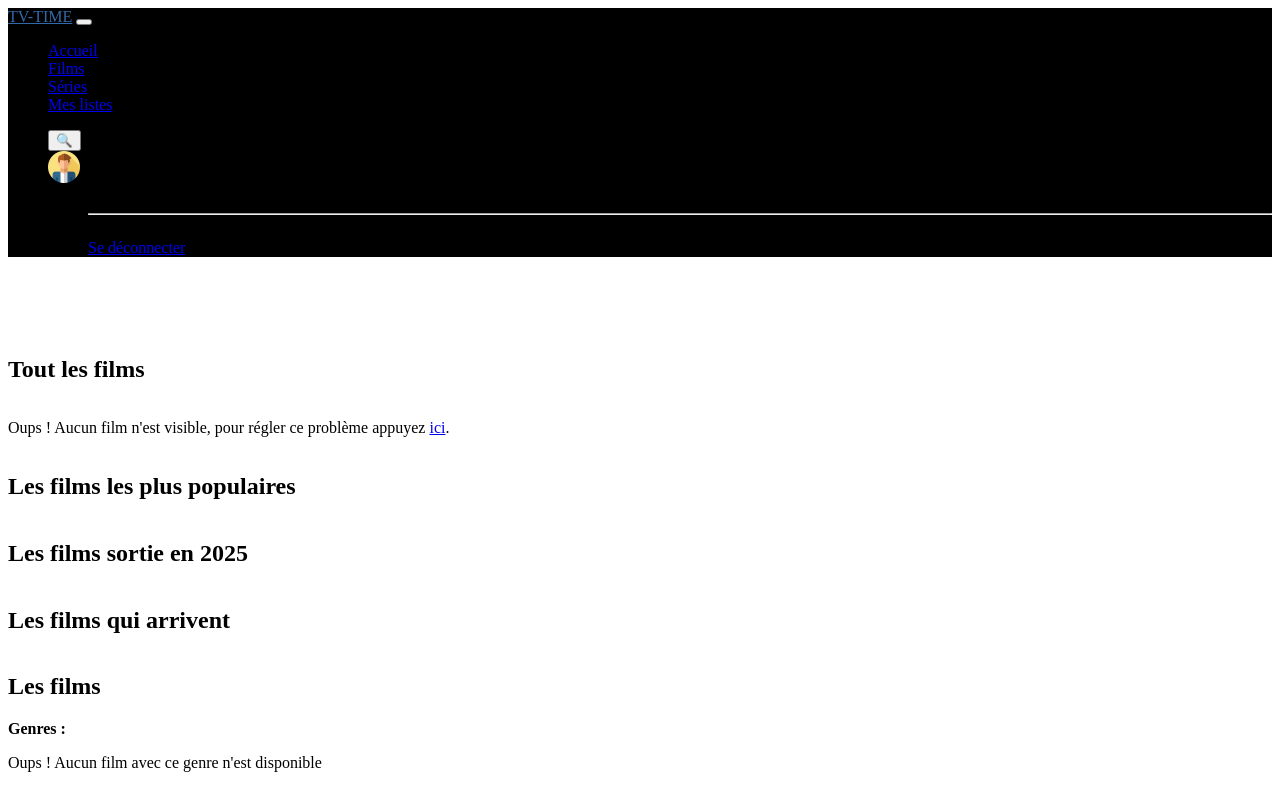
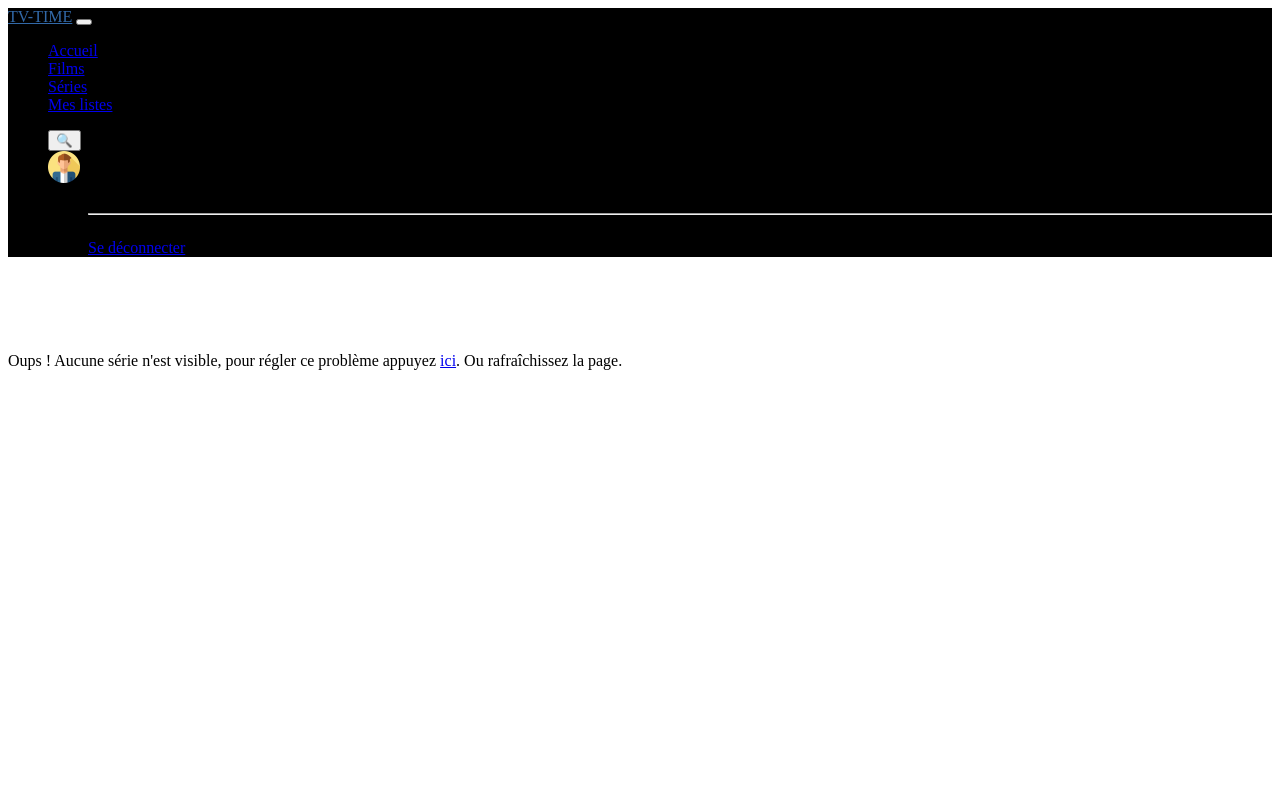
Before and after one commit to lea905/tvTime, a Symfony app: template templates/movie/index.html.twig in a window 1280 px wide. Run offline with Twig, Linux system fonts and the light colour scheme; the template is opened without the code that fills it, so the values that code supplies are empty; some libraries are stand-ins or nearby versions.

Commit message:
[Movies] front catégories et menage fichiers inutiles

```diff
--- a/templates/movie/index.html.twig
+++ b/templates/movie/index.html.twig
@@ -2,6 +2,12 @@
 
 {% block body %}
     <div style="padding-top: 5%;">
+        {% if series is empty %}
+            <p>Oups ! Aucune série n'est visible, pour régler ce problème appuyez
+                <a href="{{ path('app_series_synchronisation_api') }}">
+                    ici</a>. Ou rafraîchissez la page.</p>
+        {% else %}
+
             <section class="mb-5">
                 <div class="d-flex justify-content-between align-items-center mb-2">
                     <h2 class="h4 m-0">Tout les films</h2>
@@ -32,17 +38,14 @@
                                 </a>
                             </div>
                         </article>
-                {% else %}
-                    <p>Oups ! Aucun film n'est visible, pour régler ce problème appuyez
-                        <a href="{{ path('app_movies_synchronisation_api') }}">
-                            ici</a>.</p>
                     {% endfor %}
                 </div>
             </section>
+
+            {% if popular is not empty %}
                 <section class="mb-5">
-
                     <div class="d-flex justify-content-between align-items-center mb-2">
-                <h2 class="h4 m-0">Les films les plus populaires</h2>
+                        <h2 class="h4 m-0">Le public a aimé</h2>
                     </div>
 
                     <div class="movies-row d-flex flex-row flex-nowrap gap-3 pb-2" style="overflow-x:auto;">
@@ -73,10 +76,12 @@
                         {% endfor %}
                     </div>
                 </section>
+            {% endif %}
+
+            {% if year2025 is not empty %}
                 <section class="mb-5">
-
                     <div class="d-flex justify-content-between align-items-center mb-2">
-                <h2 class="h4 m-0">Les films sortie en 2025</h2>
+                        <h2 class="h4 m-0">Sorties cette année</h2>
                     </div>
 
                     <div class="movies-row d-flex flex-row flex-nowrap gap-3 pb-2" style="overflow-x:auto;">
@@ -107,10 +112,12 @@
                         {% endfor %}
                     </div>
                 </section>
+            {% endif %}
+
+            {% if upcoming is not empty %}
                 <section class="mb-5">
-
                     <div class="d-flex justify-content-between align-items-center mb-2">
-                <h2 class="h4 m-0">Les films qui arrivent</h2>
+                        <h2 class="h4 m-0">Bientot disponible</h2>
                     </div>
 
                     <div class="movies-row d-flex flex-row flex-nowrap gap-3 pb-2" style="overflow-x:auto;">
@@ -141,13 +148,12 @@
                         {% endfor %}
                     </div>
                 </section>
+            {% endif %}
+
             <section class="mb-5">
-
                 <div class="d-flex justify-content-between align-items-center mb-2">
-                <h2 class="h4 m-0">Les films</h2>
+                    <h2 class="h4 m-0">Les films par type</h2>
                 </div>
-
-
                 <div class="mb-3">
                     <strong>Genres :</strong>
                     <ul class="list-inline mb-0">
@@ -161,12 +167,10 @@
                         {% endfor %}
                     </ul>
                 </div>
-
-
                 <div class="movies-row d-flex flex-row flex-nowrap gap-3 pb-2" style="overflow-x:auto;">
                     {% if movieGenre is empty %}
 
-                    Oups ! Aucun film avec ce genre n'est disponible
+                        Oups ! Aucun film "{{ selectedGenre }}" n'est enregistré
                     {% else %}
 
                         {% for movie in movieGenre %}
@@ -193,10 +197,11 @@
                                     </a>
                                 </div>
                             </article>
-
                         {% endfor %}
                     {% endif %}
                 </div>
             </section>
+
+        {% endif %}
     </div>
 {% endblock %}
```
Also changed, not shown: templates/movie/now_playing.html.twig (deleted, +0 -25 lines), templates/movie/upcoming.html.twig (deleted, +0 -21 lines). Lines whose indentation alone changed are shown as unchanged.
